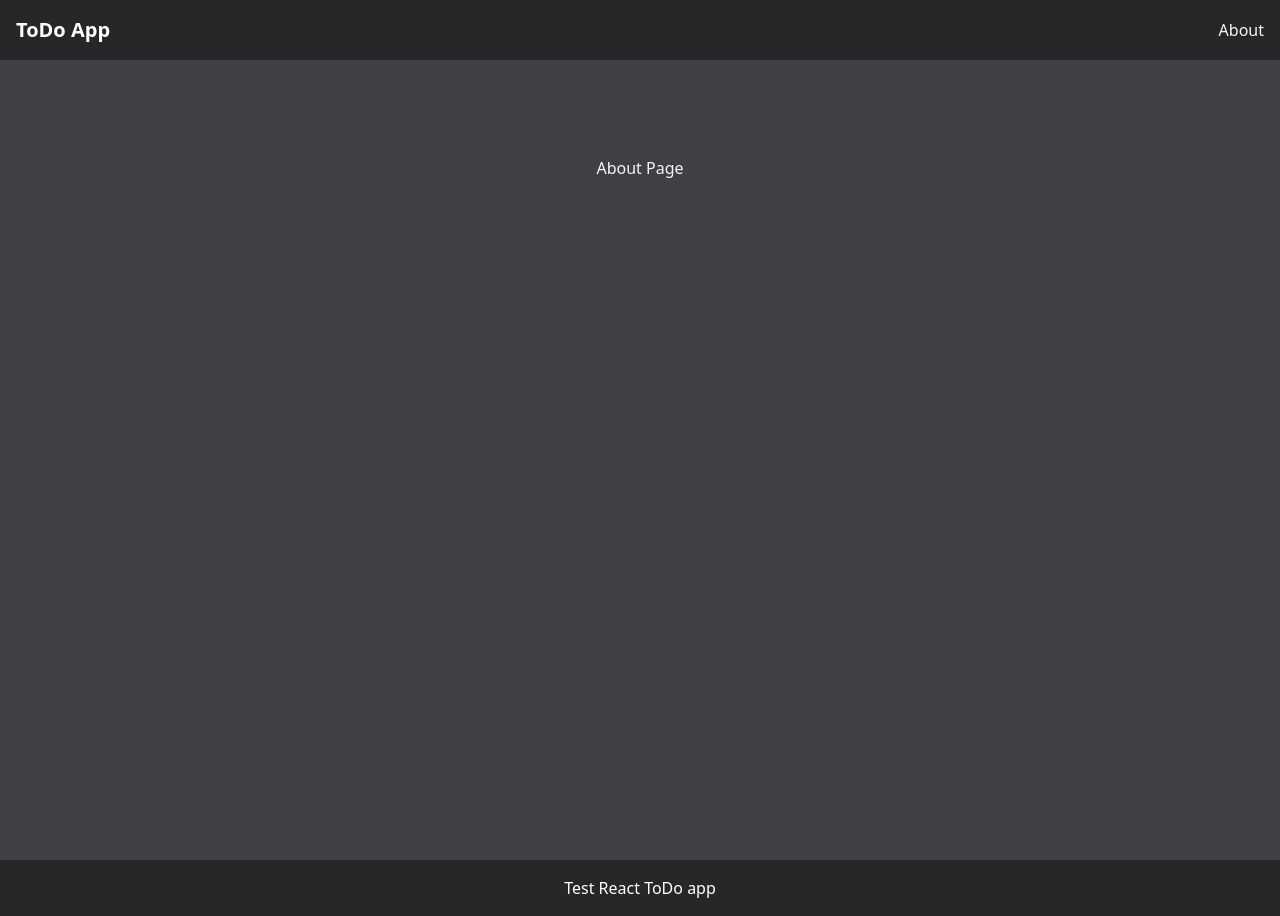
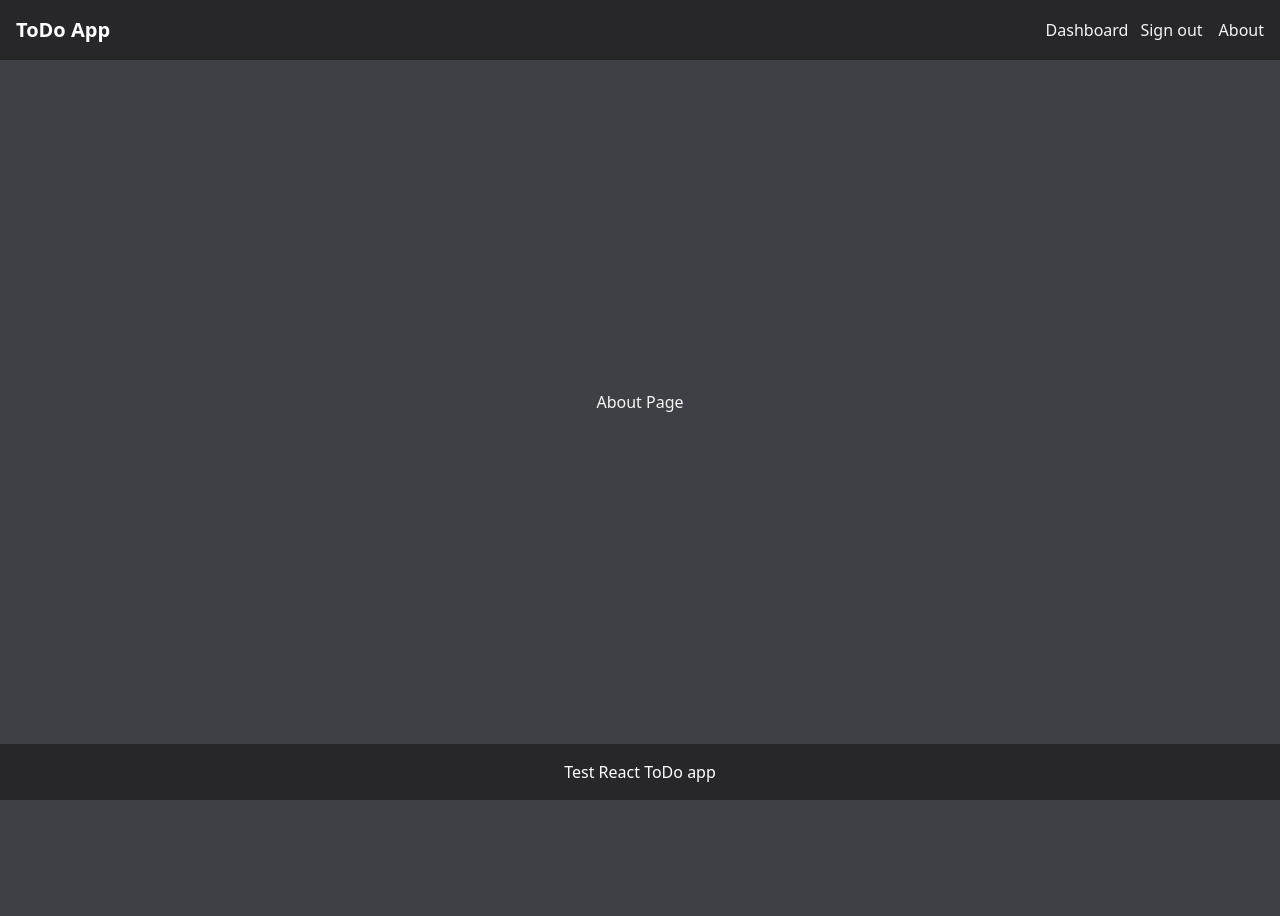
Before and after one commit to emmettcowan/todo-next, a Next.js app: page /about in a window 1280 px wide. After the commit the page ends 800 px from the top, so only its background shows below. Built offline with nearby package versions, Linux system fonts and the light colour scheme; no server answers; sample sign-in values are in the browser's storage.

Commit message:
Basic Authentication

```diff
--- a/src/app/about/page.js
+++ b/src/app/about/page.js
@@ -1,7 +1,7 @@
 
 export default function About() {
   return (
-    <main className="bg-zinc-700 flex min-h-screen flex-col items-center justify-between p-24">
+    <main className="bg-zinc-700 flex  flex-col items-center p-24">
       <h1>About Page</h1>
     </main>
   );
--- /dev/null
+++ b/src/app/api/auth/[...nextauth]/route.js
@@ -0,0 +1,15 @@
+import NextAuth from "next-auth"
+import GithubProvider from "next-auth/providers/github"
+
+export const authOptions = {
+  providers: [
+    GithubProvider({
+      clientId: process.env.GITHUB_ID,
+      clientSecret: process.env.GITHUB_SECRET,
+    }),
+  ],
+}
+
+const handler = NextAuth(authOptions)
+
+export { handler as GET, handler as POST }
--- /dev/null
+++ b/src/app/authProvider.js
@@ -0,0 +1,11 @@
+'use client'
+
+import { SessionProvider } from 'next-auth/react';
+
+export default function AuthProvider({ children }) {
+  return (
+    <SessionProvider>
+      {children}
+    </SessionProvider>
+  );
+}
--- /dev/null
+++ b/src/app/dashboard/page.js
@@ -0,0 +1,18 @@
+import { getServerSession } from "next-auth";
+import { redirect } from "next/navigation";
+
+export default async function Dashboard() {
+  const session = await getServerSession();
+
+  if (!session) {
+    redirect('/api/auth/signin');
+  }
+
+  return (
+    <main className="bg-zinc-700 flex  flex-col items-center p-24">
+      <div>
+        <h1>Dashboard</h1>
+      </div>
+    </main>
+  );
+}
--- a/src/app/layout.js
+++ b/src/app/layout.js
@@ -2,6 +2,7 @@ import './globals.css'
 import { Inter } from 'next/font/google'
 import NavBar from '@/components/NavBar'
 import Footer from '@/components/footer'
+import AuthProvider from './authProvider'
 
 const inter = Inter({ subsets: ['latin'] })
 
@@ -12,6 +13,7 @@ export const metadata = {
 
 export default function RootLayout({ children }) {
   return (
+    <AuthProvider>
       <html lang="en">
         <body className="bg-zinc-700 flex flex-col h-screen justify-between">
           <NavBar />
@@ -19,5 +21,6 @@ export default function RootLayout({ children }) {
           <Footer />
         </body>
       </html>
+    </AuthProvider>
   )
 }
--- /dev/null
+++ b/src/components/AuthCheck.js
@@ -0,0 +1,12 @@
+'use client'
+
+import { useSession } from 'next-auth/react';
+
+export default function AuthCheck({ children }) {
+  const { data: session, loading } = useSession()
+
+  if (loading) return <p>Loading...</p>;
+  if (!session) return <p>Not authenticated</p>;
+
+  return <>{children}</>;
+}
--- a/src/components/NavBar.js
+++ b/src/components/NavBar.js
@@ -1,7 +1,9 @@
 
 import React from 'react';
-import Link
-  from 'next/link';
+import Link from 'next/link';
+import { SignInButton, SignOutButton } from './buttons';
+
+
 export default function NavBar() {
 
   return (
@@ -10,7 +12,8 @@ export default function NavBar() {
         <div className="flex justify-between items-center">
           <Link className="text-white text-xl font-semibold" href="/">ToDo App</Link>
           <ul className="flex space-x-4">
-            <li><Link href="/about"> About</Link></li>
+            <li><SignInButton /></li>
+            <li><Link href="/about">About</Link></li>
           </ul>
         </div>
       </div>
--- /dev/null
+++ b/src/components/buttons.js
@@ -0,0 +1,29 @@
+'use client'
+
+import { useSession, signIn, signOut } from 'next-auth/react';
+import Link from 'next/link';
+
+export function SignInButton() {
+  const { data: session, status } = useSession()
+
+  if (status === 'loading') return <p>Loading...</p>;
+
+  if (status === 'authenticated') {
+    return (
+      <>
+        <Link href="/dashboard" className="p-3">Dashboard</Link>
+        <SignOutButton />
+      </>
+    );
+  }
+
+  return <button onClick={() => signIn()}>Sign in</button>
+}
+
+export function SignOutButton() {
+  return (
+    <>
+      <button onClick={() => signOut()}>Sign out</button>
+    </>
+  );
+}
```
Also changed, not shown: package.json (+6 -5 lines), 2 other files (tests, documents, lock files or other folders). Lines whose indentation alone changed are shown as unchanged.
